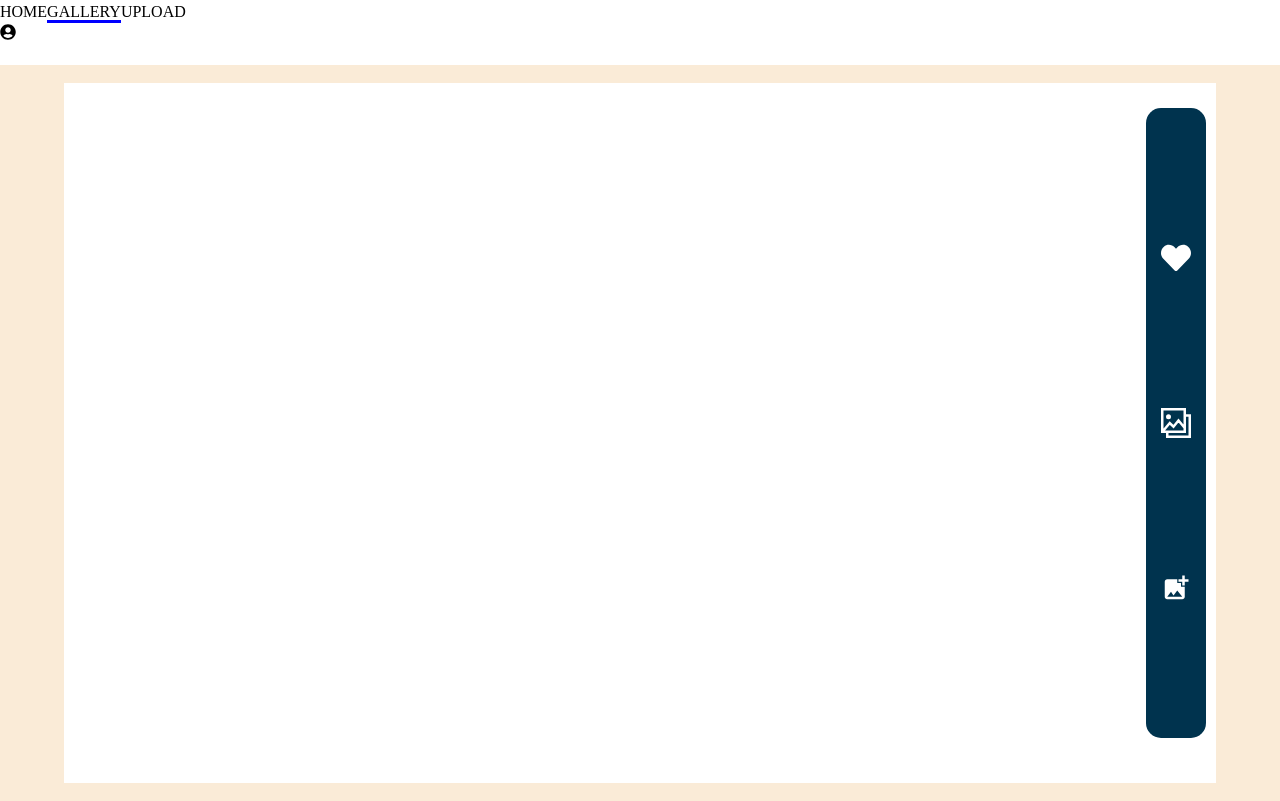
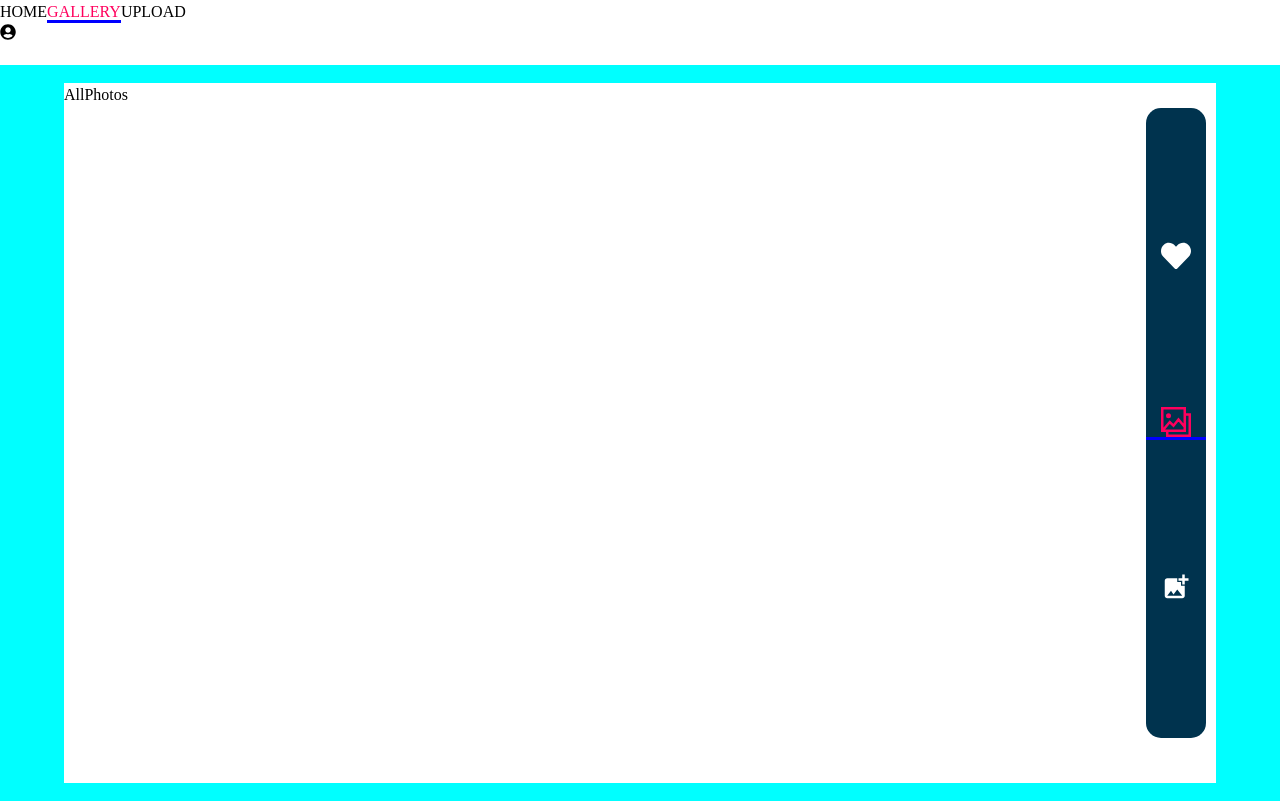
Before and after one commit to shailendrapawar/CloudSnap, a React (Vite) app in the folder frontend/: page /gallery in a window 1280 px wide. Built offline with nearby package versions, Linux system fonts and the light colour scheme.

Commit message:
gallery section building

```diff
--- /dev/null
+++ b/frontend/src/components/gallery/AllPhotos.jsx
@@ -0,0 +1,9 @@
+import React from 'react'
+
+const AllPhotos = () => {
+  return (
+    <div className='relative'>AllPhotos</div>
+  )
+}
+
+export default AllPhotos
--- a/frontend/src/components/gallery/Gallery.jsx
+++ b/frontend/src/components/gallery/Gallery.jsx
@@ -1,25 +1,16 @@
 import React from 'react'
 import './gallery.css'
-import { MdAddPhotoAlternate } from "react-icons/md";
-import { FaHeart } from "react-icons/fa";
-import { GrGallery } from "react-icons/gr";
-import {Outlet, useNavigate} from "react-router-dom"
 
-
+import { Outlet} from "react-router-dom"
+import GalleryNav from '../galleryNav/GalleryNav'
 
 const Gallery = () => {
 
-  const navigate=useNavigate()
   return (
     <main className='gallery-body'>
       <div className='gallery-block'>
-
-        <nav className='gallery-nav'>
-        <FaHeart />
-        <GrGallery />
-        <MdAddPhotoAlternate onClick={()=>navigate("/upload")}  />
-        </nav>
-        <Outlet/>
+        <GalleryNav />
+        <Outlet />
       </div>
     </main>
 
--- a/frontend/src/components/gallery/gallery.css
+++ b/frontend/src/components/gallery/gallery.css
@@ -1,6 +1,6 @@
 .gallery-body{
 height: 92vh;
-background-color:antiquewhite;
+background-color:aqua;
 display: flex;
 justify-content: center;
 align-items: center;
--- /dev/null
+++ b/frontend/src/components/galleryNav/GalleryNav.jsx
@@ -0,0 +1,19 @@
+import React from 'react'
+import { MdAddPhotoAlternate } from "react-icons/md";
+import { FaHeart } from "react-icons/fa";
+import { GrGallery } from "react-icons/gr";
+import {NavLink, Outlet, useNavigate} from "react-router-dom"
+import './galleryNav.css'
+const GalleryNav = () => {
+    const navigate=useNavigate()
+    // className={(isActive)=>isActive?"activeClass":""}
+  return (
+    <nav className='gallery-nav'>
+        <NavLink to='/gallery/favourites'><FaHeart/></NavLink>
+        <NavLink to='/gallery'><GrGallery/></NavLink>
+        <NavLink to="/upload"><MdAddPhotoAlternate/></NavLink>
+        </nav>
+)
+}
+
+export default GalleryNav
--- /dev/null
+++ b/frontend/src/components/galleryNav/galleryNav.css
@@ -0,0 +1,27 @@
+.gallery-nav {
+  background-color: #00334e;
+  color: white;
+  width: 60px;
+  height: 90%;
+  position: absolute;
+  right: 10px;
+  top: 25px;
+  z-index: 2;
+  border-radius: 15px;
+  display: flex;
+  flex-direction: column;
+  justify-content: space-evenly;
+  align-items: center;
+}
+.gallery-nav a{
+    width: 100%;
+    display: grid;
+    place-content: center;
+}
+.gallery-nav svg {
+  height: 30px;
+  width: 30px;
+}
+.active {
+  color: rgb(255, 0, 93);
+}
--- a/frontend/src/main.jsx
+++ b/frontend/src/main.jsx
@@ -2,22 +2,26 @@ import React from 'react'
 import ReactDOM from 'react-dom/client'
 
 import './index.css'
-import {  Route, RouterProvider, createBrowserRouter, createRoutesFromElements } from 'react-router-dom';
+import { Route, RouterProvider, createBrowserRouter, createRoutesFromElements } from 'react-router-dom';
 import Layout from './Layout.jsx';
 import Home from './components/home/Home.jsx';
 import Gallery from './components/gallery/Gallery.jsx';
 import Upload from './components/upload/Upload.jsx';
 import UserProfile from './components/UserProfile.jsx/UserProfile.jsx';
 import Favourites from './components/gallery/Favourites.jsx';
+import AllPhotos from './components/gallery/AllPhotos.jsx';
 
 const myRouter = createBrowserRouter(
   createRoutesFromElements(
     <Route path='/' element={<Layout />}>
       <Route path='' element={<Home />}></Route>
-      <Route path='gallery' element={<Gallery/>} />
-      <Route path='gallery/favourites' element={<Favourites/>} />
-      <Route path='upload' element={<Upload/>}/>
-      <Route path='/userProfile' element={<UserProfile/>}/>
+      <Route path='gallery' element={<Gallery />}>
+      <Route path='' element={<AllPhotos/>} />
+        <Route path='favourites' element={<Favourites/>} />
+      </Route>
+
+      <Route path='upload' element={<Upload />} />
+      <Route path='/userProfile' element={<UserProfile />} />
     </Route>
 
   )
@@ -25,6 +29,6 @@ const myRouter = createBrowserRouter(
 
 ReactDOM.createRoot(document.getElementById('root')).render(
   <React.StrictMode>
-   <RouterProvider router={myRouter}/>
+    <RouterProvider router={myRouter} />
   </React.StrictMode>,
 )
```
